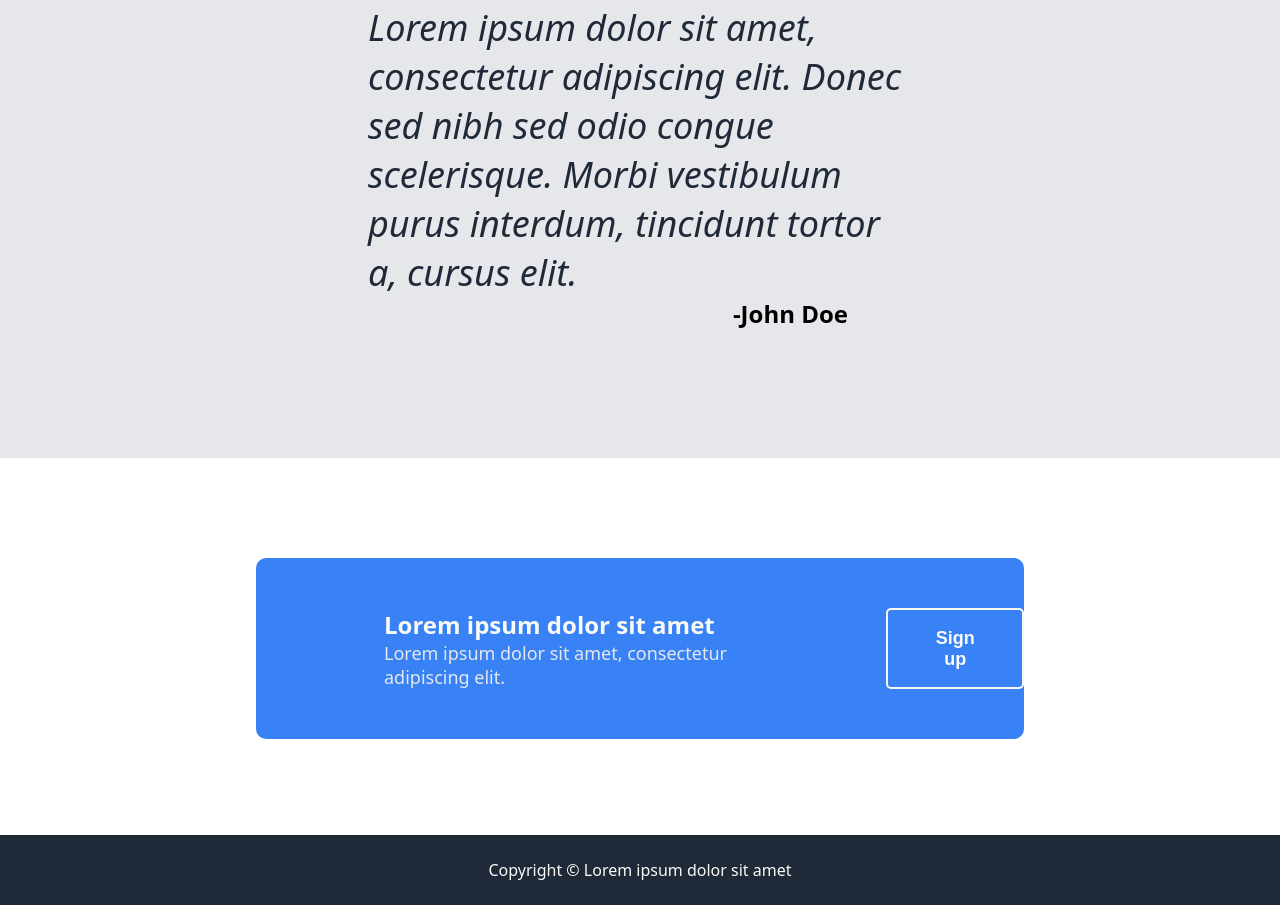
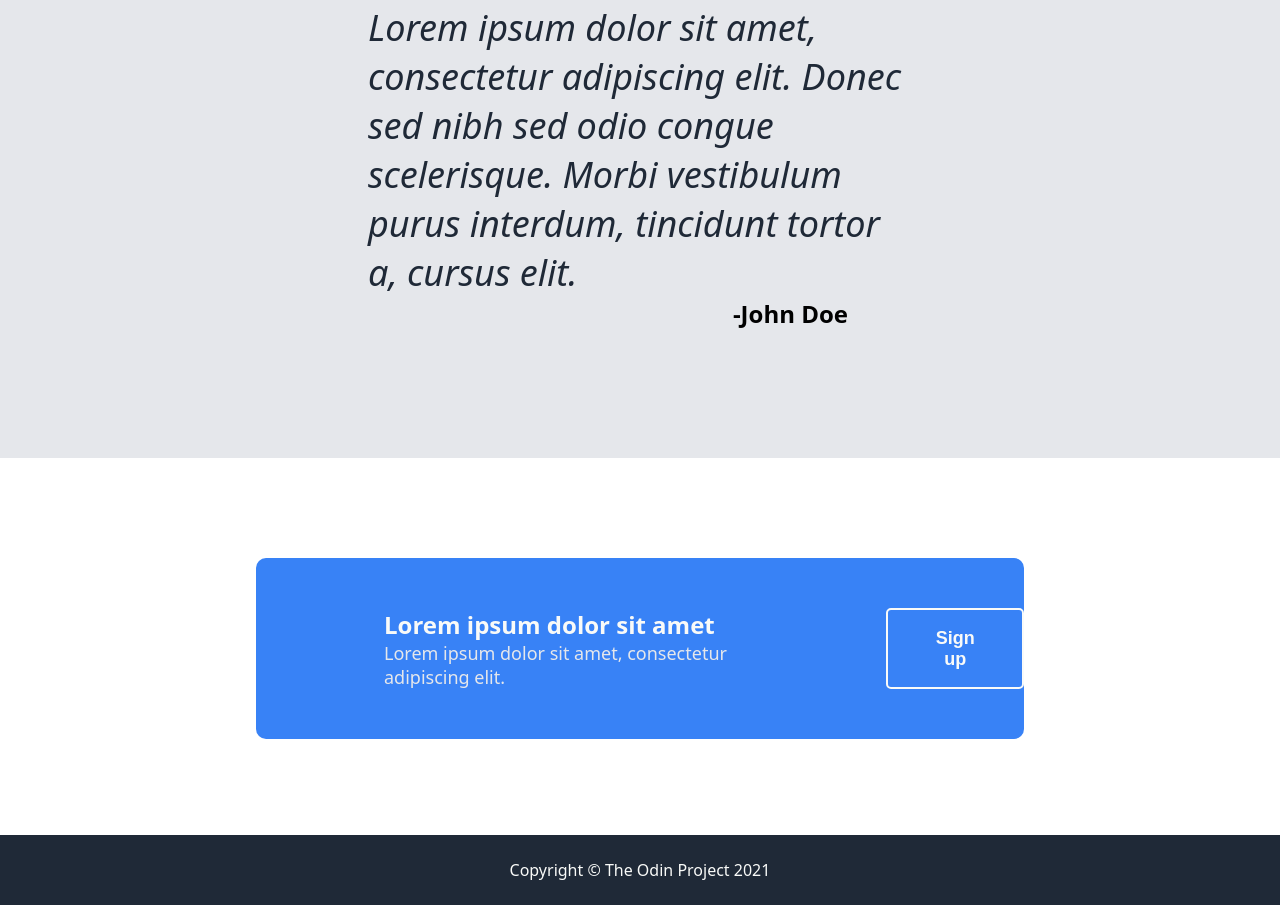
Before and after one commit to braedenwb/landing-page, a plain HTML site: page index.html in a window 1280 px wide. Shown: the part 1244-2149 px from the top of the page. Drawn offline with Linux system fonts and the light colour scheme.

Commit message:
Updated Copyright

```diff
--- a/index.html
+++ b/index.html
@@ -100,7 +100,7 @@
 
         <div class="footer">
             <div class="footer-text">
-                Copyright &copy; Lorem ipsum dolor sit amet
+                Copyright &copy; The Odin Project 2021
             </div>
         </div>
     </body>
```
